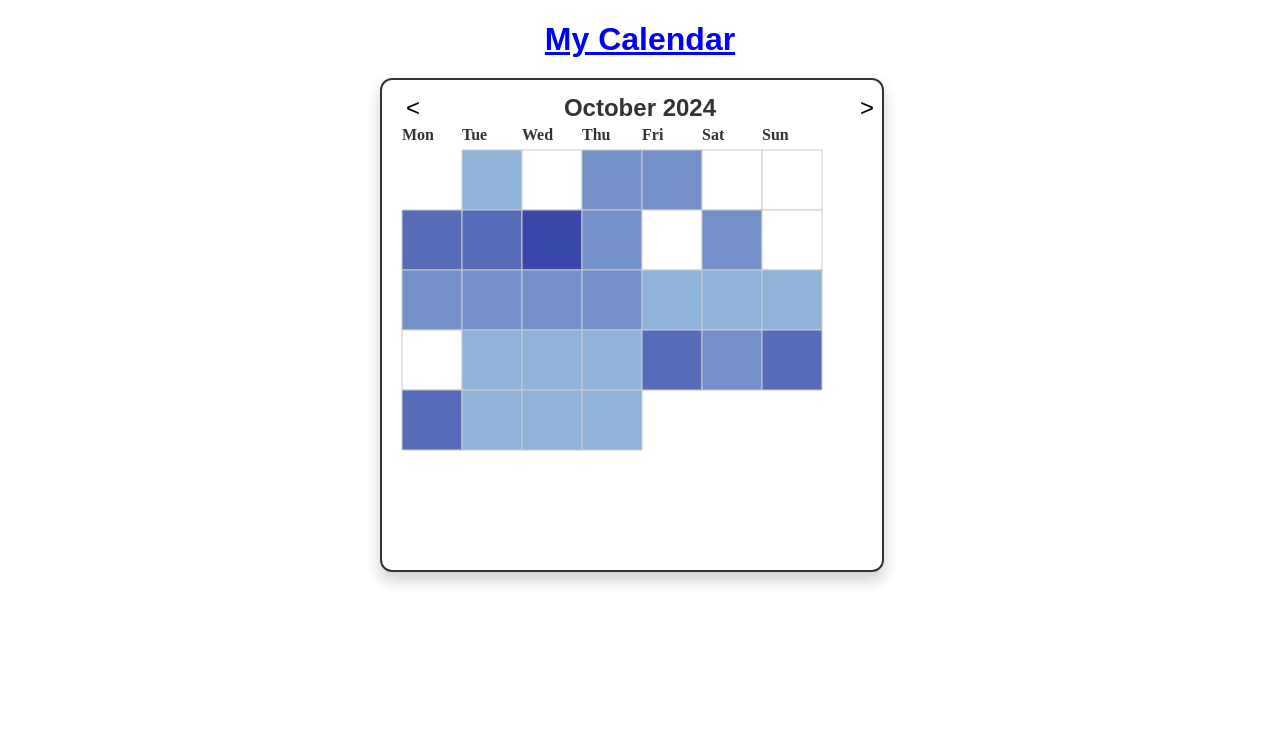
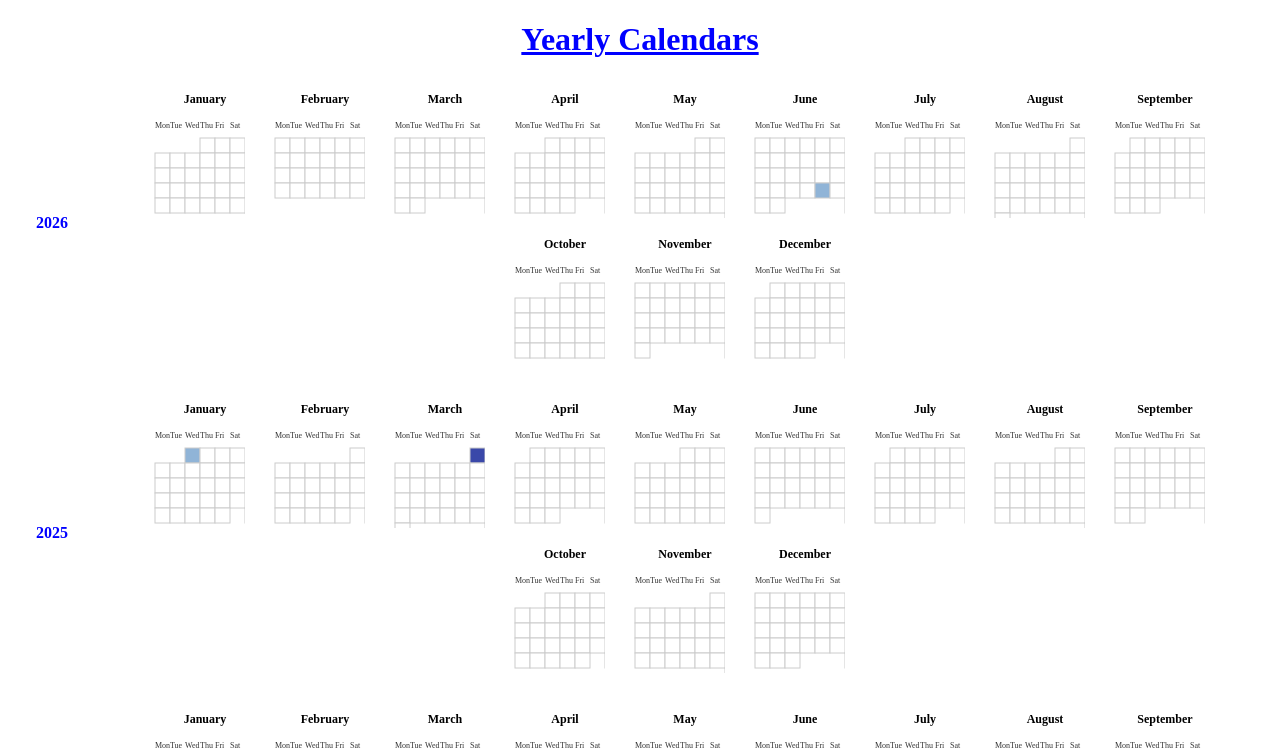
Before and after one commit to Mahimahto/calendar-visualization, a React (Vite) app: page / in a window 1280 px wide. Shown: the top 755 px of the page. Built offline with nearby package versions, Linux system fonts and the light colour scheme.

Commit message:
Created Yearly Calendar component for displaying full-year data on a single page

```diff
--- a/src/Calendar.jsx
+++ b/src/Calendar.jsx
@@ -1,33 +1,22 @@
-import React, { useState, useEffect } from 'react';
+import React, { useEffect } from 'react';
 import * as d3 from 'd3';
 
 const Calendar = ({ data }) => {
-  const [currentMonth, setCurrentMonth] = useState(new Date());
-  const [staticTooltip, setStaticTooltip] = useState(null);
-  const [hoveredCell, setHoveredCell] = useState(null);
+  // Determine start and end years based on the data
+  const startYear = d3.min(data, d => new Date(d.date).getFullYear());
+  const endYear = d3.max(data, d => new Date(d.date).getFullYear());
+  const years = Array.from({ length: endYear - startYear + 1 }, (_, i) => startYear + i).reverse();
 
   useEffect(() => {
-    const width = 500;
-    const cellSize = 60;
-    const height = cellSize * 7 + 70;
+    years.forEach((year) => {
+      const width = 100;
+      const cellSize = 15;
+      const height = cellSize * 7 + 30;
 
-    d3.select("#calendar").selectAll("svg").remove();
+      d3.select(`#calendar-${year}`).selectAll("svg").remove();
 
       const weekdays = ["Mon", "Tue", "Wed", "Thu", "Fri", "Sat", "Sun"];
-
-    const svg = d3.select("#calendar")
-      .append("svg")
-      .attr("width", width)
-      .attr("height", height)
-      .style("border", "2px solid #333")
-      .style("border-radius", "12px")
-      .style("box-shadow", "0 8px 16px rgba(0, 0, 0, 0.2)")
-      .append("g")
-      .attr("transform", "translate(20, 40)");
-
-    const monthStart = d3.timeMonth(currentMonth);
-    const monthEnd = d3.timeMonth.offset(monthStart, 1);
-    const daysInMonth = d3.timeDays(monthStart, monthEnd);
+      const months = d3.timeMonths(new Date(year, 0, 1), new Date(year + 1, 0, 1));
 
       const processedData = d3.rollups(
         data,
@@ -39,30 +28,37 @@ const Calendar = ({ data }) => {
         .domain([0, d3.max(processedData, d => d[1] || 0)])
         .range(["#add8e6", "#00008b"]);
 
-    const tooltip = d3.select("#calendar").append("div")
-      .attr("class", "tooltip")
-      .style("position", "absolute")
-      .style("visibility", "hidden")
-      .style("background", "#333")
-      .style("color", "#fff")
-      .style("padding", "10px")
-      .style("border-radius", "8px")
-      .style("box-shadow", "0 4px 8px rgba(0, 0, 0, 0.15)")
-      .style("width", "220px")
-      .style("font-size", "14px")
-      .style("font-family", "Arial, sans-serif")
-      .style("z-index", "10");
+      const container = d3.select(`#calendar-${year}`);
+
+      months.forEach((month) => {
+        const monthStart = d3.timeMonth(month);
+        const daysInMonth = d3.timeDays(monthStart, d3.timeMonth.offset(monthStart, 1));
+
+        const svg = container
+          .append("svg")
+          .attr("width", width)
+          .attr("height", height)
+          .style("margin", "5px 10px")
+          .append("g")
+          .attr("transform", "translate(10, 30)");
+
+        svg.append("text")
+          .attr("x", width / 2)
+          .attr("y", -10)
+          .attr("text-anchor", "middle")
+          .style("font-size", "12px")
+          .style("font-weight", "bold")
+          .text(d3.timeFormat("%B")(month));
 
         svg.selectAll(".weekday")
           .data(weekdays)
           .enter().append("text")
           .attr("class", "weekday")
           .attr("x", (d, i) => i * cellSize)
-      .attr("y", 20)
+          .attr("y", 15)
           .text(d => d)
-      .attr("font-size", "16px")
-      .attr("fill", "#333")
-      .style("font-weight", "bold");
+          .attr("font-size", "8px")
+          .attr("fill", "#333");
 
         svg.selectAll(".day")
           .data(daysInMonth)
@@ -71,10 +67,7 @@ const Calendar = ({ data }) => {
           .attr("width", cellSize)
           .attr("height", cellSize)
           .attr("x", (d, i) => ((d.getDay() + 6) % 7) * cellSize)
-      .attr("y", (d, i) => {
-        const startWeekOffset = monthStart.getDay() === 0 ? 6 : monthStart.getDay() - 1;
-        return Math.floor((i + startWeekOffset) / 7) * cellSize + 30;
-      })
+          .attr("y", (d, i) => Math.floor((i + monthStart.getDay()) / 7) * cellSize + 25)
           .attr("fill", d => {
             const formattedDate = d3.timeFormat("%Y-%m-%d")(d);
             const blogPost = processedData.find(post => post[0] === formattedDate);
@@ -88,89 +81,40 @@ const Calendar = ({ data }) => {
             const blogPosts = data.filter(post => d3.timeFormat("%Y-%m-%d")(new Date(post.date)) === formattedDate);
 
             if (blogPosts.length) {
-          const tooltipContent = blogPosts.map(post => `<li><a href="${post.slug}" target="_blank" style="color: #add8e6; text-decoration: none;">${post.title}</a></li>`).join("");
-          tooltip.html(`<b>${blogPosts.length} post${blogPosts.length > 1 ? 's' : ''} on ${formattedDate}</b><ul>${tooltipContent}</ul>`)
+              const tooltip = d3.select("#calendar-container").append("div")
+                .attr("class", "tooltip")
+                .style("position", "absolute")
+                .style("background", "#333")
+                .style("color", "#fff")
+                .style("padding", "5px")
+                .style("border-radius", "4px")
                 .style("visibility", "visible")
-                 .style("top", `${d3.pointer(event, this)[1] - 10}px`)
-                 .style("left", `${d3.pointer(event, this)[0] + 10}px`);
+                .html(blogPosts.map(post => `<div>${post.title}</div>`).join(""));
 
-          setHoveredCell(formattedDate); // Set the hovered cell
-        } else {
-          tooltip.style("visibility", "hidden");
+              tooltip.style("top", `${event.pageY}px`).style("left", `${event.pageX}px`);
             }
           })
-      .on("click", function (event, d) {
-        const formattedDate = d3.timeFormat("%Y-%m-%d")(d);
-        const blogPosts = data.filter(post => d3.timeFormat("%Y-%m-%d")(new Date(post.date)) === formattedDate);
-
-        if (blogPosts.length) {
-          const tooltipContent = blogPosts.map(post => `<li><a href="${post.slug}" target="_blank" style="color: #add8e6; text-decoration: none;">${post.title}</a></li>`).join("");
-          tooltip.html(`<b>${blogPosts.length} post${blogPosts.length > 1 ? 's' : ''} on ${formattedDate}</b><ul>${tooltipContent}</ul>`)
-                 .style("visibility", "visible")
-                 .style("top", `${d3.pointer(event, this)[1] - 10}px`)
-                 .style("left", `${d3.pointer(event, this)[0] + 10}px`);
-          setStaticTooltip({ date: formattedDate }); // Set static tooltip on click
-        }
+          .on("mouseleave", () => {
+            d3.select(".tooltip").remove();
           });
-
-    // Check if hoveredCell is set upon rendering
-    if (hoveredCell) {
-      const hoveredRect = svg.select(`.day[data-date="${hoveredCell}"]`);
-      if (!hoveredRect.empty()) {
-        hoveredRect.dispatch("mouseenter");
-      }
-    }
-
-    const handleClickOutside = (e) => {
-      if (staticTooltip && !e.target.closest(".tooltip") && !e.target.closest(".day")) {
-        setStaticTooltip(null);
-        tooltip.style("visibility", "hidden");
-      }
-    };
-
-    document.addEventListener("click", handleClickOutside);
-
-    return () => {
-      document.removeEventListener("click", handleClickOutside);
-      tooltip.remove();
-    };
-
-  }, [currentMonth, data, staticTooltip, hoveredCell]); // Add hoveredCell to dependencies
-
-  const prevMonth = () => {
-    setCurrentMonth(d3.timeMonth.offset(currentMonth, -1));
-  };
-
-  const nextMonth = () => {
-    setCurrentMonth(d3.timeMonth.offset(currentMonth, 1));
-  };
+      });
+    });
+  }, [data, years]);
 
   return (
-    <div style={{ position: "relative", width: "520px", margin: "0 auto" }}>
-      <h1 style={{ textAlign: "center", marginBottom: "20px", fontFamily: "Arial, sans-serif", color: "Blue" }}><u>My Calendar</u></h1>
-      <div id="calendar" style={{ position: "relative" }}>
-        <div style={{ display: "flex", justifyContent: "space-between", alignItems: "center", position: "absolute", top: "15px", left: "20px", right: "20px", zIndex: "10" }}>
-          <button onClick={prevMonth} style={{
-            background: "none",
-            border: "none",
-            fontSize: "24px",
-            cursor: "pointer",
-          }}>{"<"}</button>
-          <span style={{
-            fontSize: "24px",
-            fontWeight: "bold",
-            color: "#333",
-            fontFamily: "Arial, sans-serif"
-          }}>
-            {d3.timeFormat("%B %Y")(currentMonth)}
-          </span>
-          <button onClick={nextMonth} style={{
-            background: "none",
-            border: "none",
-            fontSize: "24px",
-            cursor: "pointer",
-          }}>{">"}</button>
+    <div style={{ width: "100%", margin: "0 auto", textAlign: "center" }}>
+      <h1 style={{ textAlign: "center", marginBottom: "20px", color: "blue" }}>
+        <u>Yearly Calendars</u>
+      </h1>
+      <div id="calendar-container">
+        {years.map(year => (
+          <div key={year} style={{ display: "flex", alignItems: "center", marginBottom: "20px" }}>
+            <div style={{ width: "60px", textAlign: "right", paddingRight: "10px", color: "blue", fontWeight: "bold", fontSize: "16px" }}>
+              {year}
             </div>
+            <div id={`calendar-${year}`} style={{ display: "flex", flexWrap: "wrap", justifyContent: "center", flex: 1 }} />
+          </div>
+        ))}
       </div>
     </div>
   );
--- a/src/data.js
+++ b/src/data.js
@@ -1,6 +1,11 @@
 export const data = [
   {
-    "date": "2024-06-26",
+    "date": "2023-06-26",
+    "title": "Blog Post 1",
+    "slug": "/blog-post-1"
+  },
+  {
+    "date": "2026-06-26",
     "title": "Blog Post 1",
     "slug": "/blog-post-1"
   },
@@ -2519,4 +2524,27 @@ export const data = [
     "title": "Blog Post 504",
     "slug": "/blog-post-504"
   },
+  {
+    "date": "2025-01-01",
+    "title": "Blog Post 505",
+    "slug": "/blog-post-505"
+  },
+  {
+    "date": "2025-03-01",
+    "title": "Blog Post 506",
+    "slug": "/blog-post-506"
+  },
+  {
+    "date": "2025-03-01",
+    "title": "Blog Post 507",
+    "slug": "/blog-post-507"
+  },{
+    "date": "2025-03-01",
+    "title": "Blog Post 508",
+    "slug": "/blog-post-508"
+  },{
+    "date": "2025-03-01",
+    "title": "Blog Post 509",
+    "slug": "/blog-post-509"
+  },
 ];
```
Lines whose indentation alone changed are shown as unchanged.
